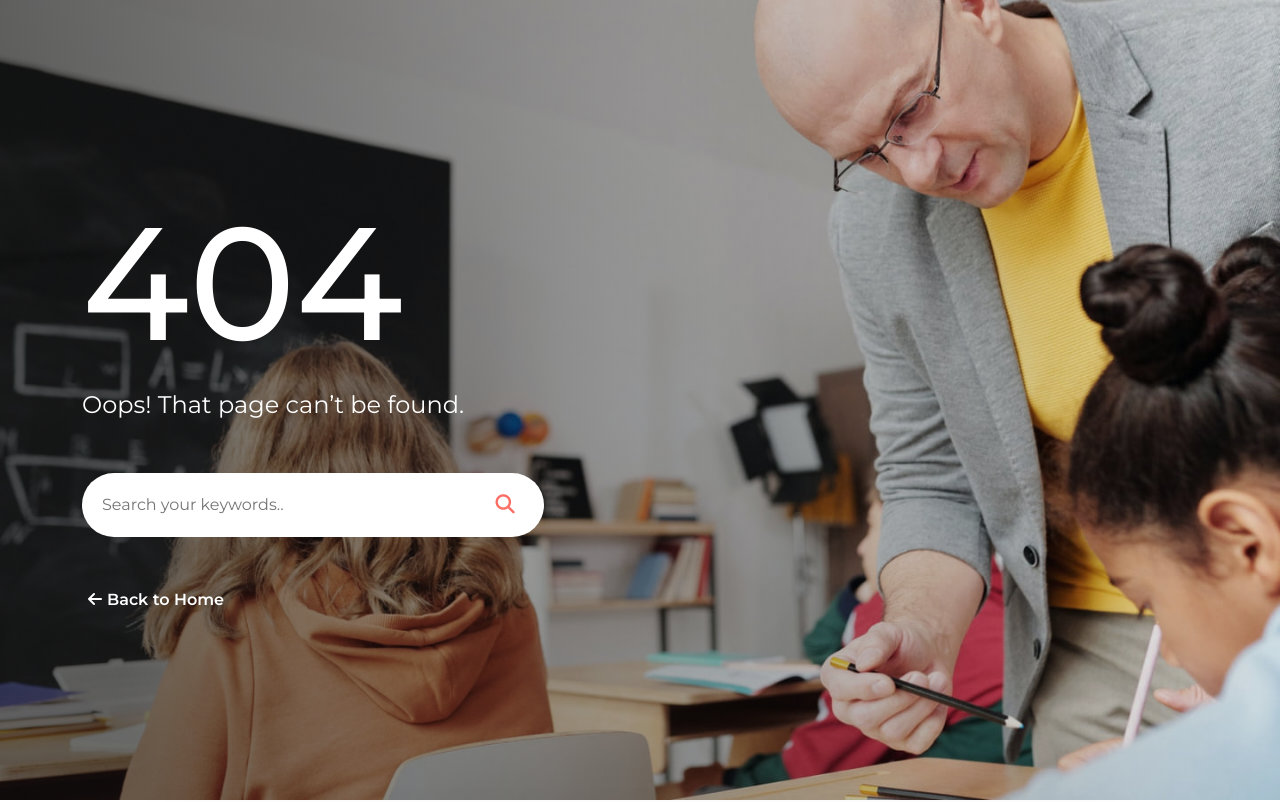
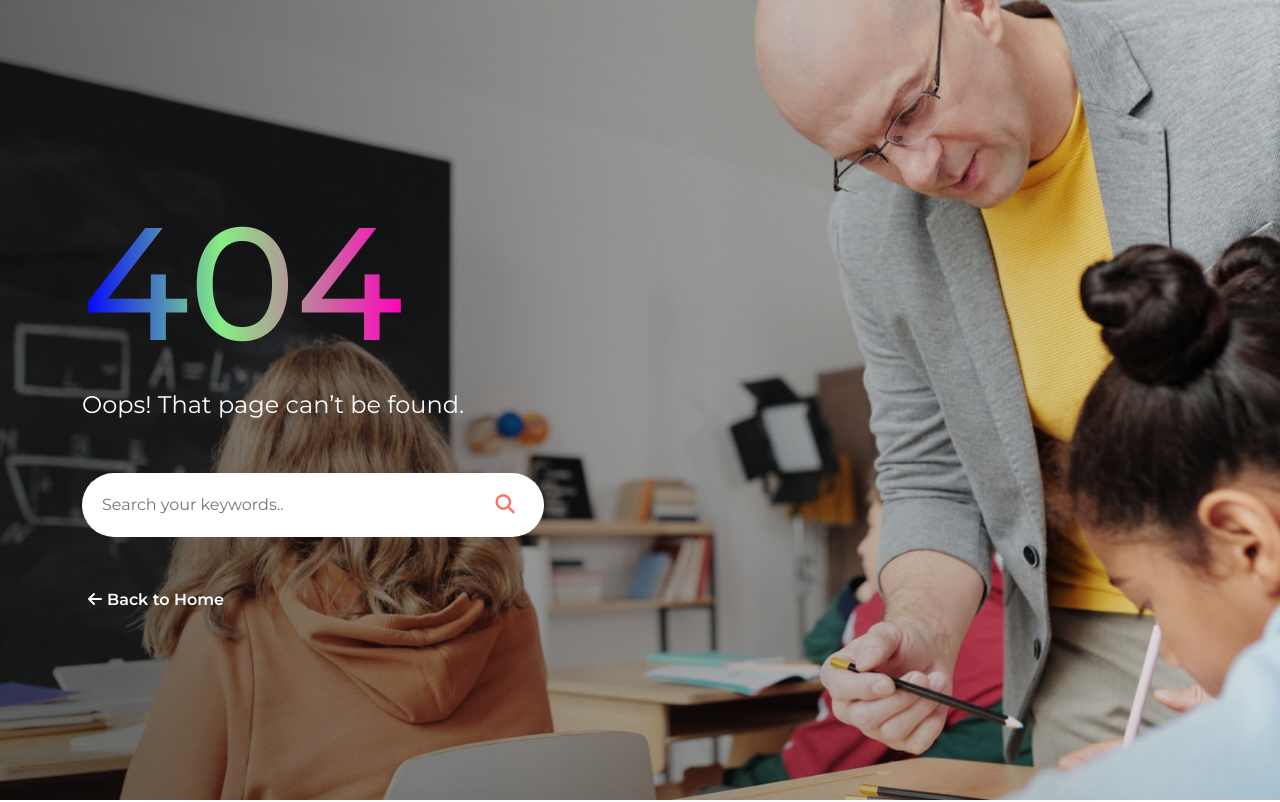
Before and after one commit to nhuthaile/private-capstone-studious-v1, a plain HTML site: page 404.html in a window 1280 px wide. Shown: the top 802 px of the page. Drawn offline with nearby package versions, Linux system fonts and the light colour scheme; a script that the page names is missing.

Commit message:
lan dau tien, chinh mau chu cau vong

```diff
--- a/css/404.css
+++ b/css/404.css
@@ -47,7 +47,16 @@ body {
 
 .banner h1 {
   font-size: 10rem;
-  color: white;
+  background: linear-gradient(
+      to right,
+      blue,
+      rgb(135, 238, 130) 30%,
+      rgb(255, 0, 187) 70%
+    )
+    50%;
+  color: transparent;
+  background-clip: text;
+  /* color: rgb(64, 0, 255); */
   font-weight: 500;
 }
 
```
